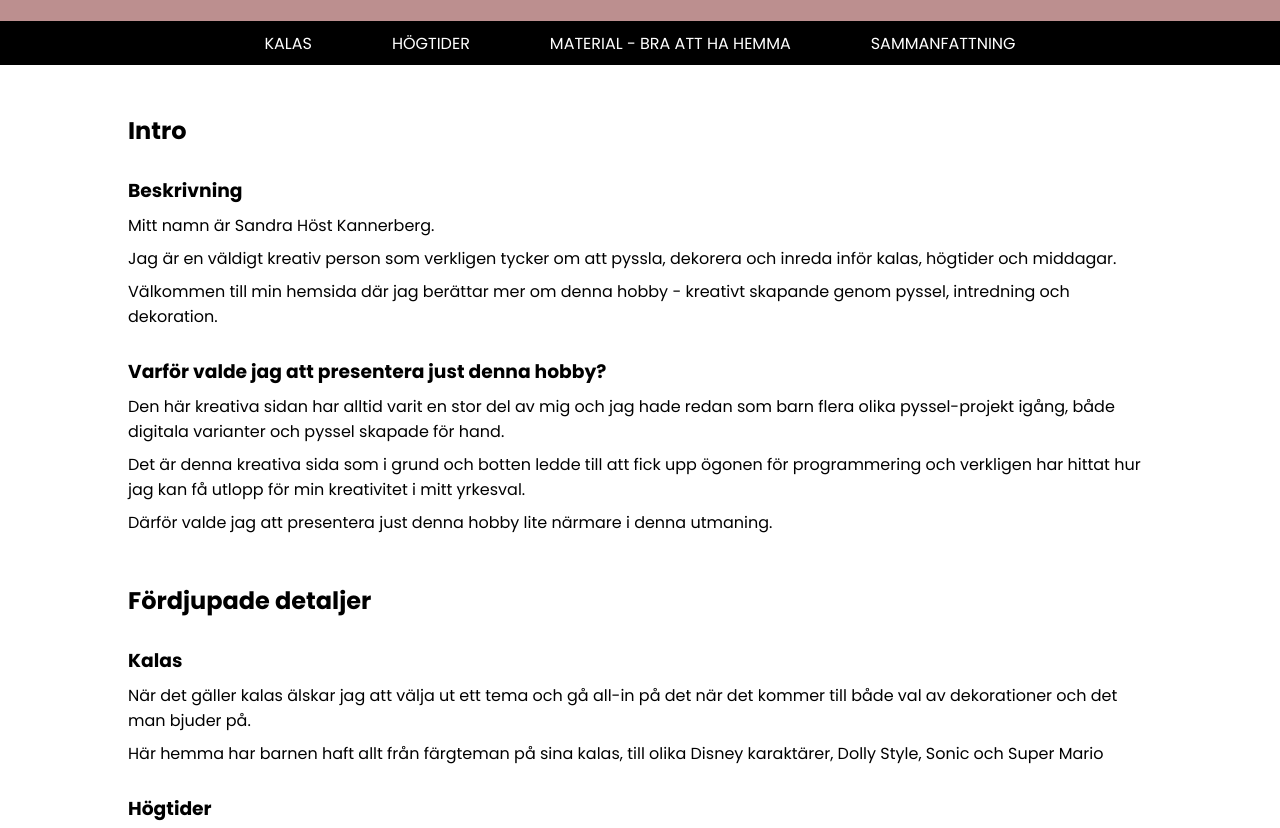
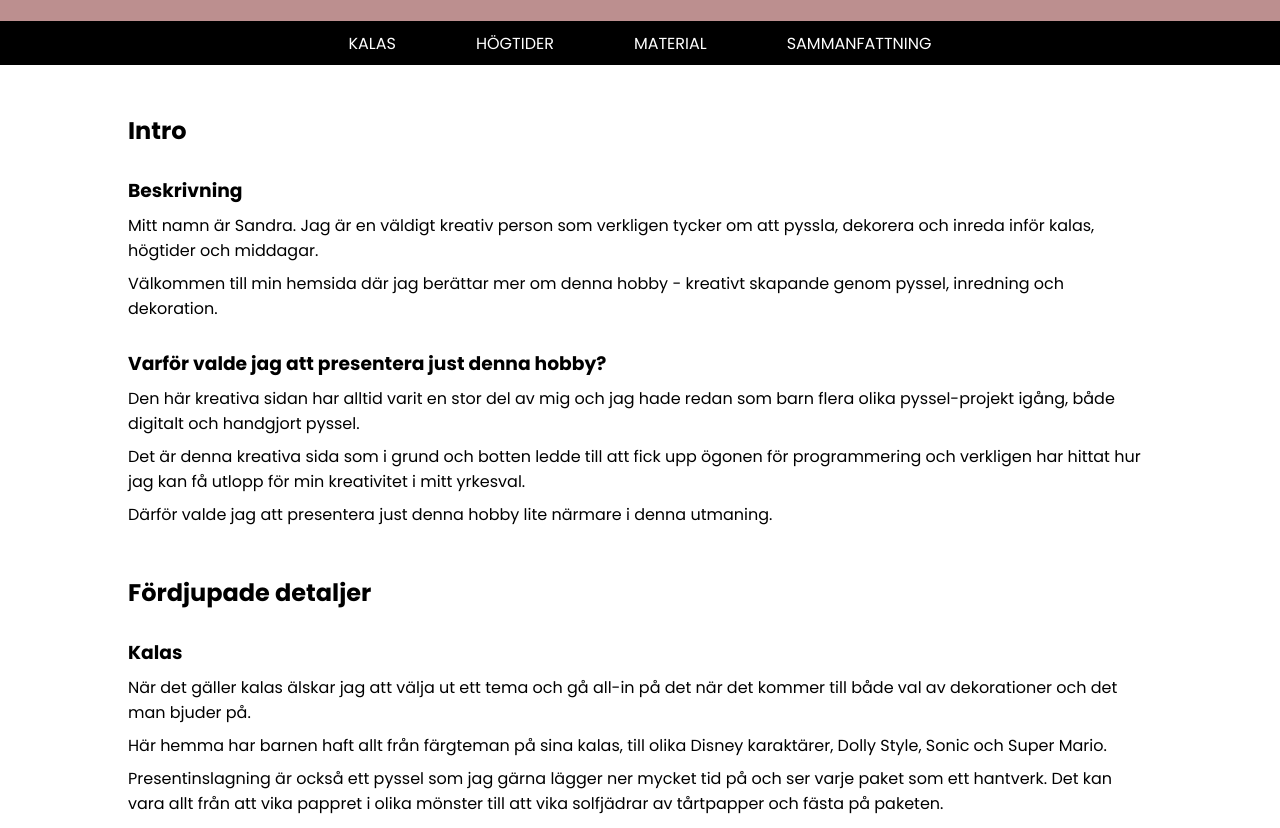
Before and after one commit to SandraHKannerberg/semantic-html, a plain HTML site: page index.html in a window 1280 px wide. Shown: the part 83-911 px from the top of the page. Drawn offline with Linux system fonts and the light colour scheme.

Commit message:
Small text updates

```diff
--- a/index.html
+++ b/index.html
@@ -11,14 +11,18 @@
       <h1>Pyssel, inredning och dekoration</h1>
       <nav class="nav">
         <ul>
-          <li><a href="#celebrations" class="nav-link">Kalas</a></li>
-          <li><a href="#holidays" class="nav-link">Högtider</a></li>
           <li>
-            <a href="#craft-materials" class="nav-link"
-              >Material - Bra att ha hemma</a
-            >
+            <a href="#celebrations" class="nav-link">Kalas</a>
           </li>
-          <li><a href="#summary" class="nav-link">Sammanfattning</a></li>
+          <li>
+            <a href="#holidays" class="nav-link">Högtider</a>
+          </li>
+          <li>
+            <a href="#craft-materials" class="nav-link">Material</a>
+          </li>
+          <li>
+            <a href="#summary" class="nav-link">Sammanfattning</a>
+          </li>
         </ul>
       </nav>
     </header>
@@ -29,14 +33,14 @@
 
         <section class="content-container">
           <h3>Beskrivning</h3>
-          <p>Mitt namn är Sandra Höst Kannerberg.</p>
           <p>
-            Jag är en väldigt kreativ person som verkligen tycker om att pyssla,
-            dekorera och inreda inför kalas, högtider och middagar.
+            Mitt namn är Sandra. Jag är en väldigt kreativ person som verkligen
+            tycker om att pyssla, dekorera och inreda inför kalas, högtider och
+            middagar.
           </p>
           <p>
             Välkommen till min hemsida där jag berättar mer om denna hobby -
-            kreativt skapande genom pyssel, intredning och dekoration.
+            kreativt skapande genom pyssel, inredning och dekoration.
           </p>
         </section>
 
@@ -44,8 +48,8 @@
           <h3>Varför valde jag att presentera just denna hobby?</h3>
           <p>
             Den här kreativa sidan har alltid varit en stor del av mig och jag
-            hade redan som barn flera olika pyssel-projekt igång, både digitala
-            varianter och pyssel skapade för hand.
+            hade redan som barn flera olika pyssel-projekt igång, både digitalt
+            och handgjort pyssel.
           </p>
           <p>
             Det är denna kreativa sida som i grund och botten ledde till att
@@ -70,7 +74,13 @@
           </p>
           <p>
             Här hemma har barnen haft allt från färgteman på sina kalas, till
-            olika Disney karaktärer, Dolly Style, Sonic och Super Mario
+            olika Disney karaktärer, Dolly Style, Sonic och Super Mario.
+          </p>
+          <p>
+            Presentinslagning är också ett pyssel som jag gärna lägger ner
+            mycket tid på och ser varje paket som ett hantverk. Det kan vara
+            allt från att vika pappret i olika mönster till att vika solfjädrar
+            av tårtpapper och fästa på paketen.
           </p>
         </section>
 
@@ -84,6 +94,9 @@
           <p>
             På Halloween i år hade vi till exempel satt upp en högtalare i
             trädgården med ljudeffekter när det var dags att gå Bus eller Godis.
+            Vi får inte heller glömma den årliga pumpan som dekoreras på olika
+            sätt från år till år. Jag gillar utmaningar och provar gärna nya
+            dekorationssätt från år till år.
           </p>
           <p>
             Inför familjemiddagar under en påskhelg pysslade jag och barnen egna
@@ -163,7 +176,8 @@
       <article class="favorite-craft">
         <header class="article-header">
           <h3>Mitt favoritpyssel just nu</h3>
-          <h4>Diamantmålning</h4>
+          <p>Diamantmålning</p>
+          <hr />
         </header>
         <p>
           Ett kreativt pyssel där du skapar glittrande konstverk genom att fästa
@@ -196,12 +210,16 @@
         <p>
           Det jag gillar är att man kan lägga det på den nivån som man orkar och
           har tid med just då. Man kan komma långt med material som man ofta
-          redan har hemma t.ex äggkartonger, mjölkförpackning toarullar etc.
+          redan har hemma t.ex äggkartonger, mjölkförpackningar, toarullar etc.
         </p>
         <p>
           Spara dessa istället för att slänga dom och med den basen av
           pysselmaterial som nämndes tidigare så har man en mycket bra grund för
           både små och stora pysselprojekt.
+        </p>
+        <p>
+          En glasburk, lim och strösocker kan till exempel bli en mycket fin
+          ljuslykta att lysa upp vintermörkret med.
         </p>
       </section>
     </main>
```
